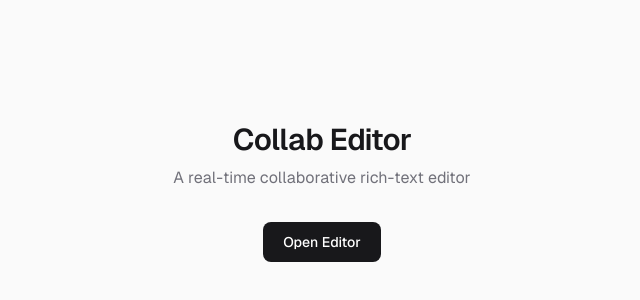
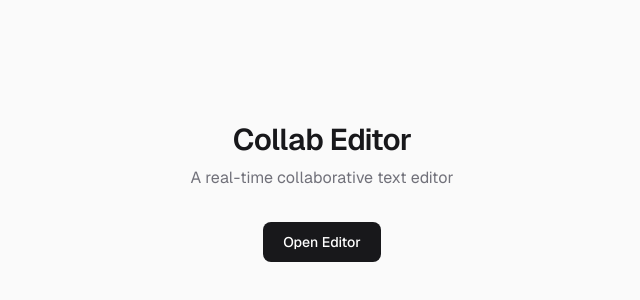
Before and after one commit to saikrish-code/Real-Time-Collaborative-Editor, a Next.js app in the folder collab-editor/: page / in a window 1280 px wide. Shown: the part 208-508 px from the top of the page, without its empty margins (318-958 px from the left). Built offline with nearby package versions, Linux system fonts and the light colour scheme.

Commit message:
Update page.tsx

```diff
--- a/collab-editor/app/page.tsx
+++ b/collab-editor/app/page.tsx
@@ -8,7 +8,7 @@ export default function Home() {
           Collab Editor
         </h1>
         <p className="mt-2 text-zinc-500 dark:text-zinc-400">
-          A real-time collaborative rich-text editor
+          A real-time collaborative text editor
         </p>
         <Link
           href="/editor"
```
